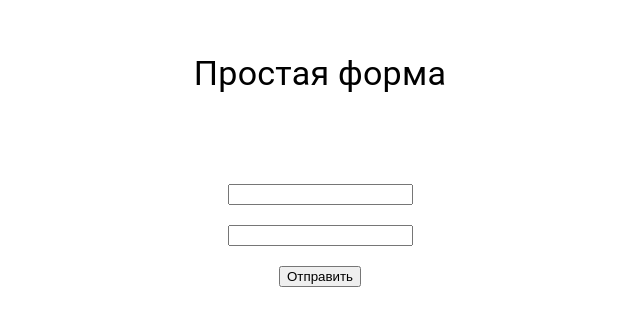
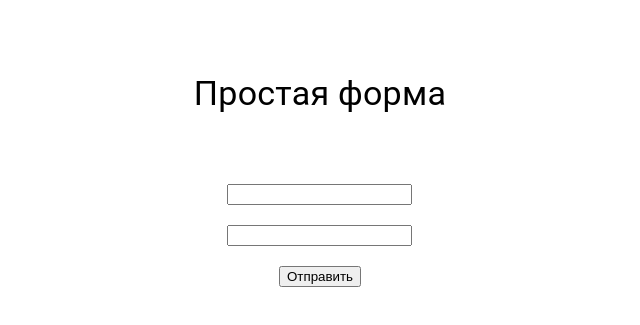
Before and after one commit to lvnnew/next-app-form, a Next.js app: page / in a window 1280 px wide. Shown: the part 195-520 px from the top of the page, without its empty margins (320-960 px from the left). Built offline with nearby package versions, Linux system fonts and the light colour scheme.

Commit message:
стилизация

```diff
--- a/components/Form.tsx
+++ b/components/Form.tsx
@@ -53,7 +53,7 @@ const Form = () => {
       <form
         onSubmit={handleSubmit(onSubmit)}
         style={{
-          padding: "30px",
+          padding: "10px",
           maxWidth: "700px",
           margin: "30px auto",
           background: "#fff",
```
